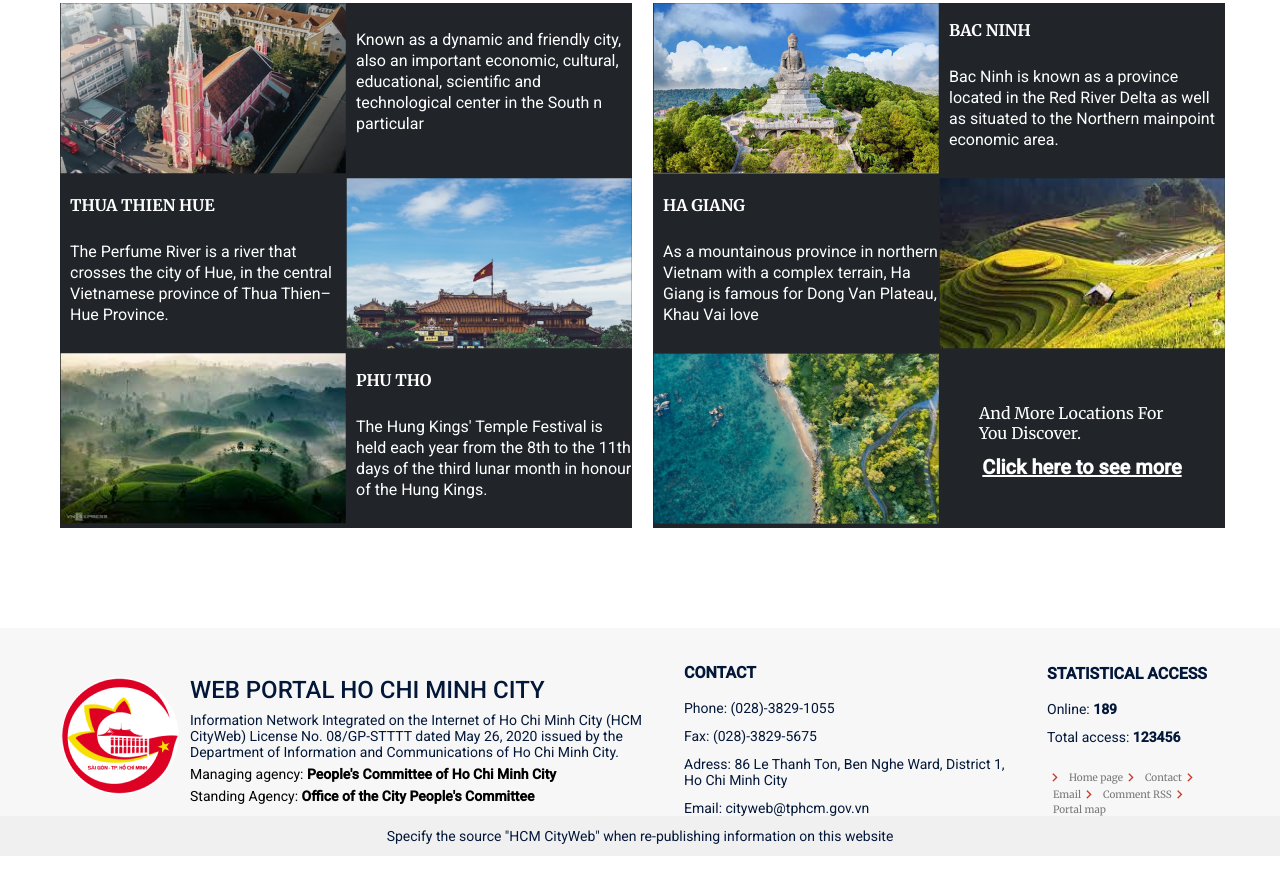
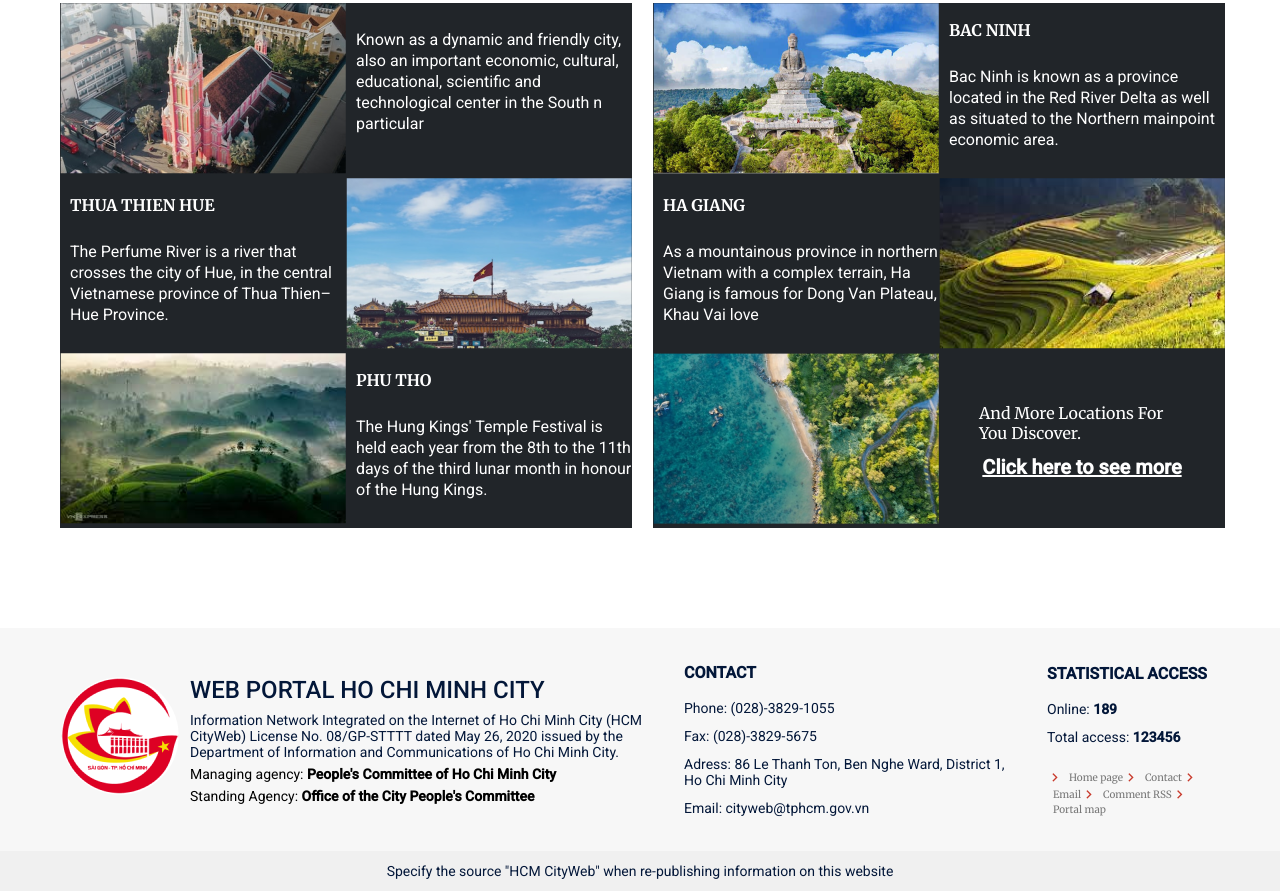
Before and after one commit to tranchi0120/lam, a website: page index.html in a window 1280 px wide. Shown: the part 3532-4423 px from the top of the page. Before the commit the page ends 4388 px from the top, so only its background shows below. Drawn offline with nearby package versions, Linux system fonts and the light colour scheme.

Commit message:
fix footer

```diff
--- a/scss/_footer.scss
+++ b/scss/_footer.scss
@@ -3,7 +3,7 @@
   margin-top: 100px;
   font-family: $font-roboto;
   &-main {
-    padding-top: 35px;
+    padding: 35px 0;
     display: flex;
     align-items: center;
     gap: 21px;
```
Also changed, not shown: css/styles.css.
